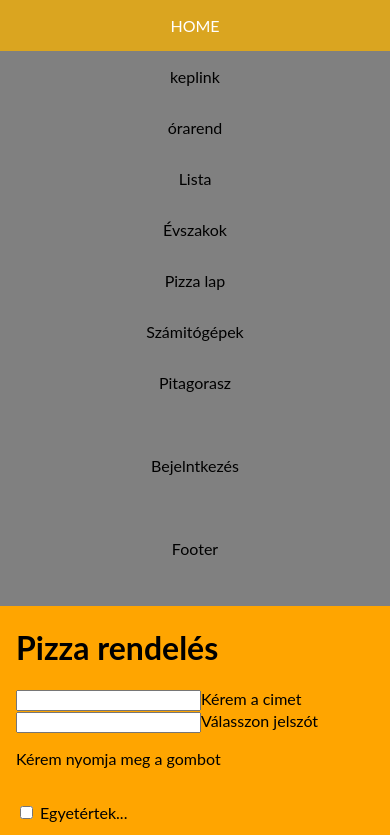
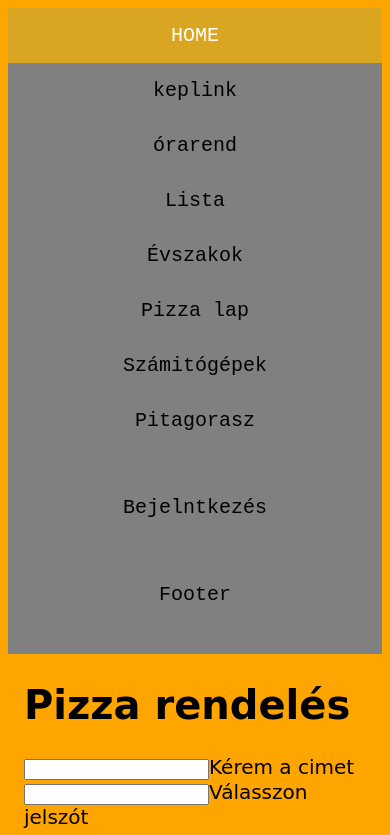
Before and after one commit to Hegymegi-Akos/ceges.html, a plain HTML site: page index.html in a window 390 px wide. Shown: the top 835 px of the page. Drawn offline with Linux system fonts and the light colour scheme.

Commit message:
Update index.html

```diff
--- a/index.html
+++ b/index.html
@@ -1,21 +1,30 @@
 <!DOCTYPE html>
-<html lang="en">
+<html lang="hu">
+
 <head>
+
+
     <meta charset="UTF-8">
-    <meta http-equiv="X-UA-Compatible" content="IE=edge">
     <meta name="viewport" content="width=device-width, initial-scale=1.0">
-    <title>Pizza rendelés</title>
-</head>
-<body>
+    <title>Hegymegi-Kiss Ákos oldala</title>
+    <link rel="stylesheet" href="ennek.css">
+    <link rel="stylesheet" type="text/css" href="https://cdnjs.cloudflare.com/ajax/libs/font-awesome/5.15.1/css/all.min.css">
+
+    <link rel="preconnect" href="https://fonts.googleapis.com">
+    <link rel="preconnect" href="https://fonts.gstatic.com" crossorigin>
+
+
     <style>
-                body
-                {
-                    margin: 0;
-                    font-family: "Lato", sans-serif;
+        body {
+            background-color: yellow;
+            font-family: 'The Nautigal', cursive;
+            font-size: 20px;
         }
 
-                .sidebar
-                {
+
+        .sidebar {
+
+            font-family: 'Roboto Mono', monospace;
             margin: 0;
             padding: 0;
             width: 200px;
@@ -25,56 +34,55 @@
             overflow: auto;
         }
 
-                .sidebar a
-                {
+        .sidebar a {
             display: block;
             color: black;
             padding: 16px;
             text-decoration: none;
         }
 
-                .sidebar a.active
-                {
+        .sidebar a.active {
             background-color: goldenrod;
             color: white;
         }
 
-                .sidebar a:hover:not(.active)
-                {
+        .sidebar a:hover:not(.active) {
             background-color: #555;
             color: white;
         }
 
-                div.content
-                {
+        div.content {
             margin-left: 200px;
             padding: 1px 16px;
             height: 1000px;
         }
 
-                @media screen and (max-width: 700px)
-                {
-                    .sidebar
-                    {
+        @media screen and (max-width: 700px) {
+            .sidebar {
                 width: 100%;
                 height: auto;
                 position: relative;
             }
-                    .sidebar a {float: left;}
-                    div.content {margin-left: 0;}
+
+            .sidebar a {
+                float: left;
             }
 
-                @media screen and (max-width: 400px)
-                {
-                    .sidebar a
-                    {
+            div.content {
+                margin-left: 0;
+            }
+        }
+
+        @media screen and (max-width: 400px) {
+            .sidebar a {
                 text-align: center;
                 float: none;
             }
         }
     </style>
 </head>
-        <body style= "background-color:orange;">
+
+<body style="background-color:orange;">
 
     <div class="sidebar">
 
@@ -92,9 +100,10 @@
          <a href="https://hegymegi-akos.github.io/pita.html/">Pitagorasz<a>
             <a href="https://hegymegi-akos.github.io/bejelentkez-s.html/">Bejelntkezés<a>
 <a href="https://hegymegi-akos.github.io/fo.html/">Footer<a>
-
     </div>
     <div class="content">
+
+
         <h1>Pizza rendelés</h1>
         <input type='text'>Kérem a cimet<br>
         <input type='password'>Válasszon jelszót<br>
@@ -124,4 +133,8 @@
         <input type='button' value='Feldolgozás'>
 
 
+    </div>
+
 </body>
+
+</html>
```
Lines whose indentation alone changed are shown as unchanged.
